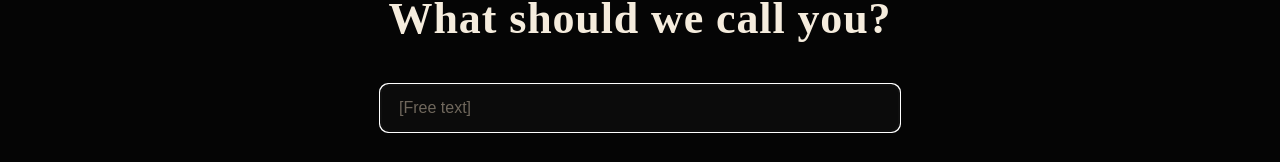
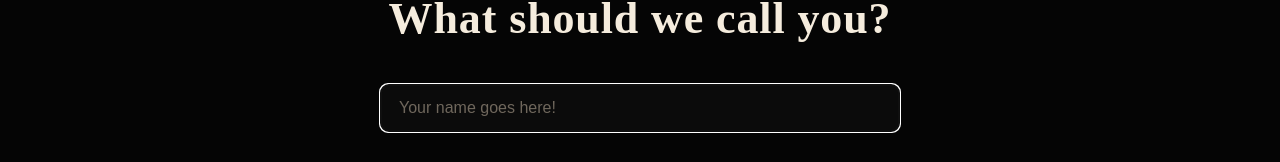
Before and after one commit to epicurean-stack/epicurean, a Next.js app: page /quiz in a window 1280 px wide. Shown: the part 128-290 px from the top of the page. Built offline with nearby package versions, Linux system fonts and the light colour scheme.

Commit message:
Update quiz.tsx

```diff
--- a/pages/quiz.tsx
+++ b/pages/quiz.tsx
@@ -649,7 +649,7 @@ export default function QuizPage() {
                 <input
                   ref={inputRef}
                   className="name-input"
-                  placeholder="[Free text]"
+                  placeholder="Your name goes here!"
                   defaultValue={state.name || ""}
                   onChange={(e) =>
                     setState((s) => ({ ...s, name: e.target.value }))
```
